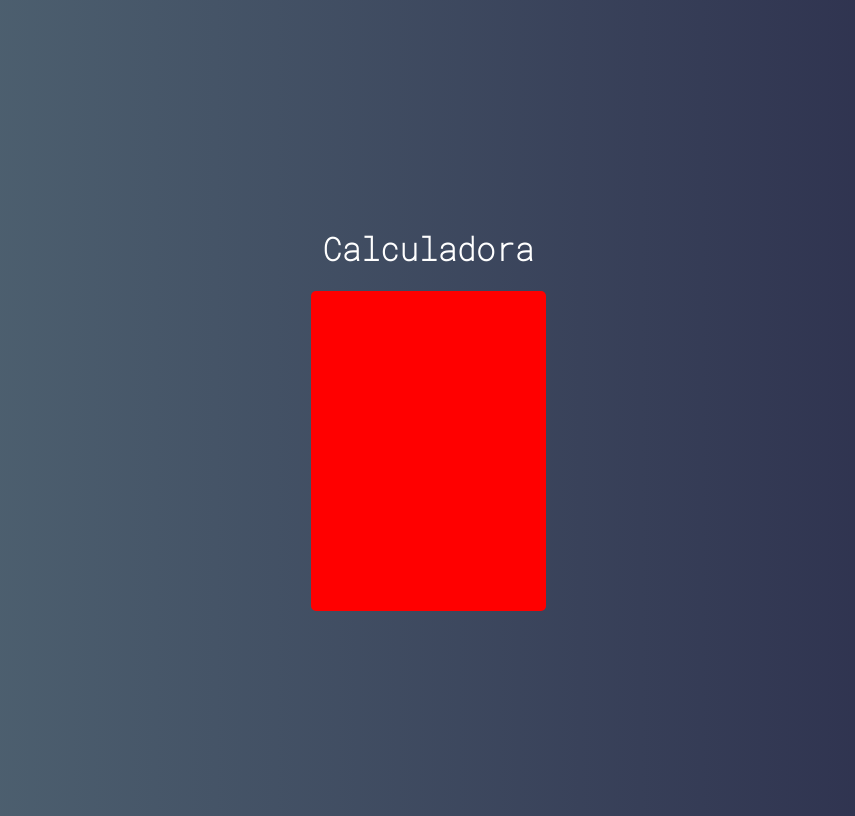
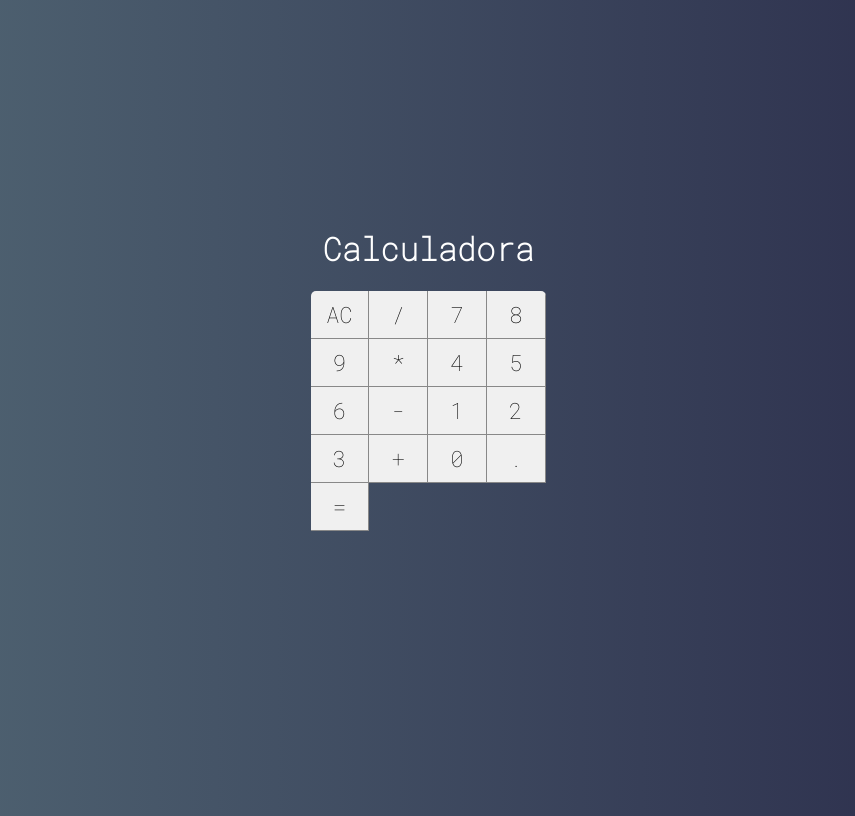
Before and after one commit to GuilCMattos/projetoCalculadoraReact, a React (Create React App) app: page / in a window 1280 px wide. Shown: the whole page, without its empty margins (212-1067 px from the left). Built offline with nearby package versions, Linux system fonts and the light colour scheme.

Commit message:
add: component button

```diff
--- a/src/components/Button.css
+++ b/src/components/Button.css
@@ -0,0 +1,13 @@
+:root {
+    --bg-button: #f0f0f0;
+    --border-button: solid 1px #888;
+}
+
+.button {
+    font-size: 1.4em;
+    background-color: var(--bg-button);
+    border: none;
+    border-right: var(--border-button);
+    border-bottom: var(--border-button);
+    outline: none;
+}
--- a/src/components/Button.jsx
+++ b/src/components/Button.jsx
@@ -0,0 +1,8 @@
+import React from "react";
+import './Button.css';
+
+export default props => {
+    return (
+        <button className="button">{props.label}</button>
+    )
+}
--- a/src/main/Calculator.css
+++ b/src/main/Calculator.css
@@ -3,5 +3,8 @@
     width: 235px;
     border-radius: 5px;
     overflow: hidden;
-    background-color: red;
+
+    display: grid;
+    grid-template-columns: repeat(4, 25%);
+    grid-template-rows: 48px 48px 48px 48px 48px;
 }
--- a/src/main/Calculator.jsx
+++ b/src/main/Calculator.jsx
@@ -1,10 +1,29 @@
 import React, {Component} from 'react';
 import './Calculator.css'
+
+import Button from '../components/Button';
 
 export default class Calculator extends Component {
     render() {
         return (
             <div className="calculator">
+                <Button label="AC" />
+                <Button label="/" />
+                <Button label="7" />
+                <Button label="8" />
+                <Button label="9" />
+                <Button label="*" />
+                <Button label="4" />
+                <Button label="5" />
+                <Button label="6" />
+                <Button label="-" />
+                <Button label="1" />
+                <Button label="2" />
+                <Button label="3" />
+                <Button label="+" />
+                <Button label="0" />
+                <Button label="." />
+                <Button label="=" />
 
             </div>
         )
```
